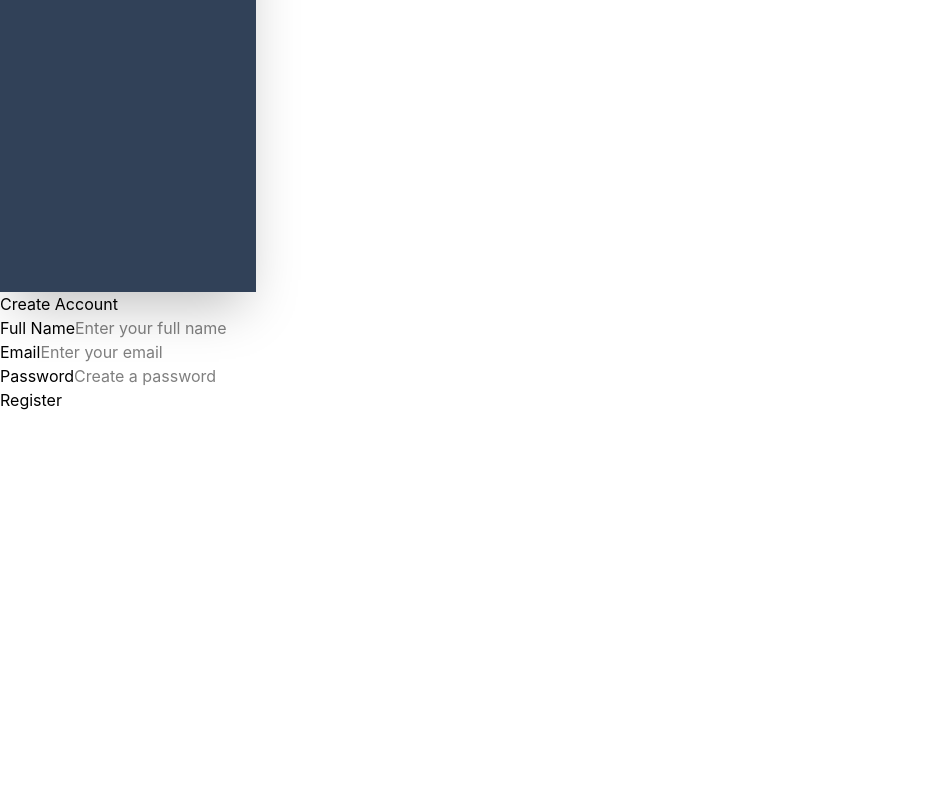
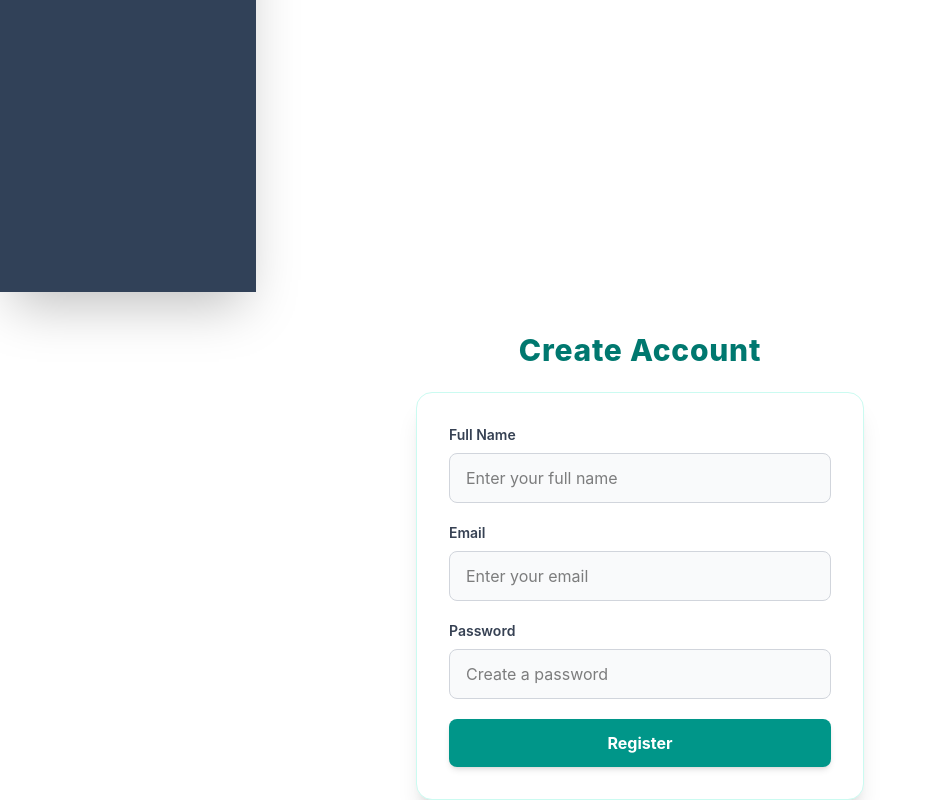
Before and after one commit to David-Mwonge123/team-flow, a React (Vite) app: page /Register in a window 1280 px wide. Shown: the part 508-1308 px from the top of the page, without its empty margins (0-927 px from the left). Before the commit the page ends 920 px from the top, so only its background shows below. Built offline with nearby package versions, Linux system fonts and the light colour scheme.

Commit message:
create some styling to the register page.

```diff
--- a/src/App.jsx
+++ b/src/App.jsx
@@ -12,7 +12,7 @@ function App() {
     <BrowserRouter>
       <Routes>
         <Route path="/" element={<Login />} />
-        <Route path="/register" element={<Register />} />
+        <Route path="/Register" element={<Register/>} />
         <Route path="/Dash" element={<Dashboard />} />
         <Route path="/mytask" element={<Mytask />} />
         <Route path="/teamboard" element={<Teamboard />} />
--- a/src/pages/Register.jsx
+++ b/src/pages/Register.jsx
@@ -1,31 +1,39 @@
-import{ useState } from "react"
+import { useState } from "react"
 import Navbar from "../components/Navbar";
 
 function Register() {
 
-    const [name, SetName] = useState ("");
-    const [email, setEmail] = useState ("");
-    const [ password, setPassword] = useState ("");
+    const [name, SetName] = useState("");
+    const [email, setEmail] = useState("");
+    const [password, setPassword] = useState("");
     return (
         <>
-   <Navbar/>
+
+            <div >
+                <Navbar />
+                <div className="max-w-md mx-auto mt-10 mb-6 text-center">
+                    <h1 className="text-3xl font-extrabold text-teal-700 tracking-wide" >Create Account</h1>
+                </div>
+                <div className="max-w-md mx-auto bg-white border border-teal-100 rounded-2xl shadow-xl p-8">
+                    <form className="space-y-5">
                         <div>
-        <h1>Create Account</h1>
-        <form>
-            <div>
-                <label>Full Name</label>
-                <input type="text" placeholder="Enter your full name" value={name} onChange={(e) => SetName(e.target.value)} />
+                            <label className="block text-sm font-semibold text-gray-700 mb-2">Full Name</label>
+                            <input className="w-full px-4 py-3 border border-gray-300 rounded-lg bg-gray-50 outline-none focus:ring-2 focus:ring-teal-500 focus:border-teal-500 transition duration-200"
+                                type="text" placeholder="Enter your full name" value={name} onChange={(e) => SetName(e.target.value)} />
                         </div>
                         <div>
-                <label>Email</label>
-                <input type="email" placeholder="Enter your email"  value={email} onChange={(e) => setEmail(e.target.value)}/>
+                            <label className="block text-sm font-semibold text-gray-700 mb-2">Email</label>
+                            <input className="w-full px-4 py-3 border border-gray-300 rounded-lg bg-gray-50 outline-none focus:ring-2 focus:ring-teal-500 focus:border-teal-500 transition duration-200"
+                                type="email" placeholder="Enter your email" value={email} onChange={(e) => setEmail(e.target.value)} />
                         </div>
                         <div>
-                <label> Password</label>
-                <input type="password"  placeholder="Create a password" value={password} onChange={(e) => setPassword(e.target.value)}/>
+                            <label className="block text-sm font-semibold text-gray-700 mb-2"> Password</label>
+                            <input className="w-full px-4 py-3 border border-gray-300 rounded-lg bg-gray-50 outline-none focus:ring-2 focus:ring-teal-500 focus:border-teal-500 transition duration-200"
+                                type="password" placeholder="Create a password" value={password} onChange={(e) => setPassword(e.target.value)} />
                         </div>
-            <button type="submit">Register</button>
+                        <button type="submit" className="w-full bg-teal-600 hover:bg-teal-700 text-white font-bold py-3 rounded-lg shadow-md hover:shadow-lg transition duration-300 active:scale-95">Register</button>
                     </form>
+                </div>
             </div>
         </>
     );
```
Lines whose indentation alone changed are shown as unchanged.
